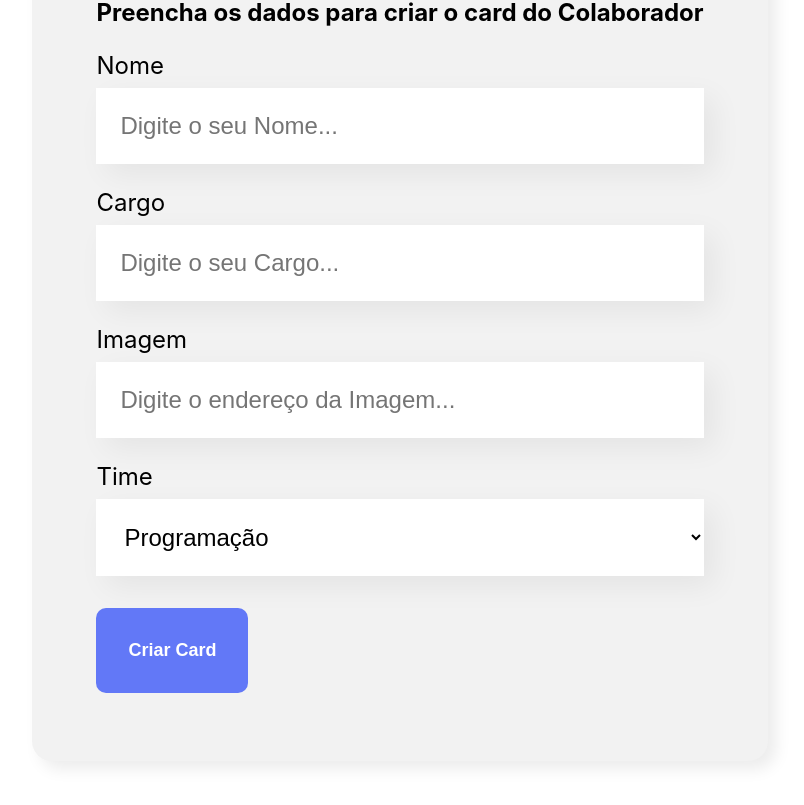
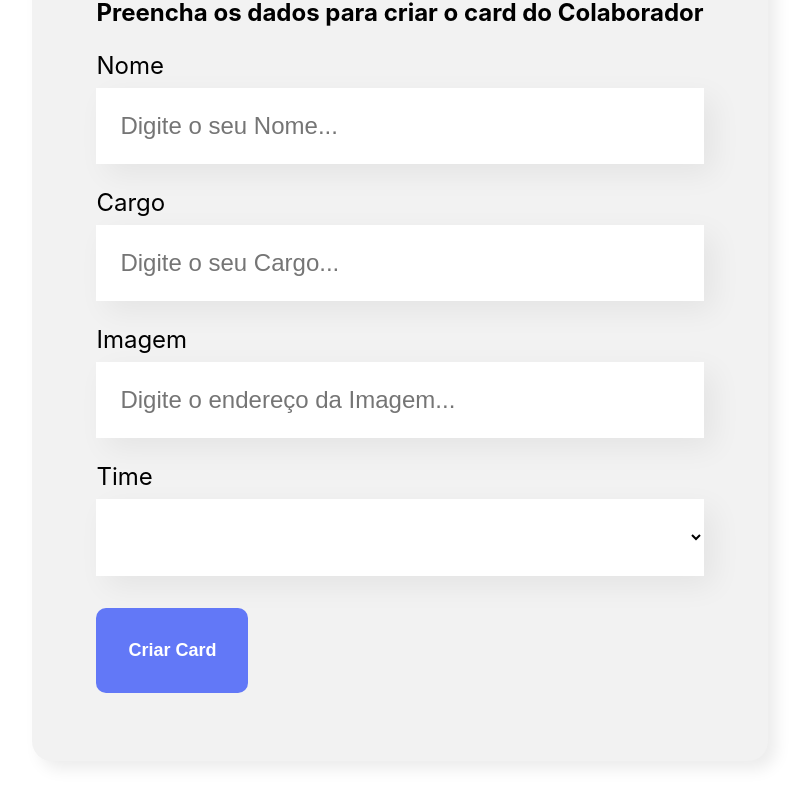
Before and after one commit to Euvickson/Organo-React, a React (Create React App) app: page / in a window 1280 px wide. Shown: the part 636-1441 px from the top of the page, without its empty margins (240-1044 px from the left). Built offline with nearby package versions, Linux system fonts and the light colour scheme.

Commit message:
Refatoração de código, corrigindo bugs e erros durante o período de desenvolvimento do projeto

```diff
--- a/src/componentes/Colaborador/index.js
+++ b/src/componentes/Colaborador/index.js
@@ -1,9 +1,9 @@
 import './Colaborador.css'
 
-const Colaborador = ({nome, cargo, imagem}) => {
+const Colaborador = ({nome, cargo, imagem, corDeFundo}) => {
     return (
         <div className='colaborador'>
-            <div className='cabecalho'>
+            <div className='cabecalho' style={{ backgroundColor: corDeFundo}}>
                 <img src={imagem} alt={nome} />
             </div>
             <div className='rodape'>
--- a/src/componentes/ListaSuspensa/index.js
+++ b/src/componentes/ListaSuspensa/index.js
@@ -4,7 +4,8 @@ const ListaSuspensa = (props) => {
     return(
         <div className='lista-suspensa'>
             <label>{props.label}</label>
-            <select onChange={evento => props.aoAlterado(evento.target.value)} required={props.obrigatorio} value={props.value}>
+            <select onChange={evento => props.aoAlterado(evento.target.value)} required={props.obrigatorio} value={props.valor}>
+                <option value=""></option>
                 {props.itens.map(item => <option key={item}>{item}</option>)}
             </select>
         </div>
--- a/src/componentes/Time/index.js
+++ b/src/componentes/Time/index.js
@@ -6,7 +6,7 @@ const Time = (props) => {
         (props.colaboradores.length > 0) && <section className='time' style={{ backgroundColor: props.corSecundaria }}>
             <h3 style={{ borderColor: props.corPrimaria }}>{props.nome}</h3>
             <div className='colaboradores'>
-                {props.colaboradores.map(colaborador => <Colaborador nome={colaborador.nome} cargo={colaborador.cargo} imagem={colaborador.imagem}/>)}
+                {props.colaboradores.map(colaborador => <Colaborador corDeFundo={props.corPrimaria} key={colaborador.nome} nome={colaborador.nome} cargo={colaborador.cargo} imagem={colaborador.imagem}/>)}
             </div>
         </section>
     )
```
